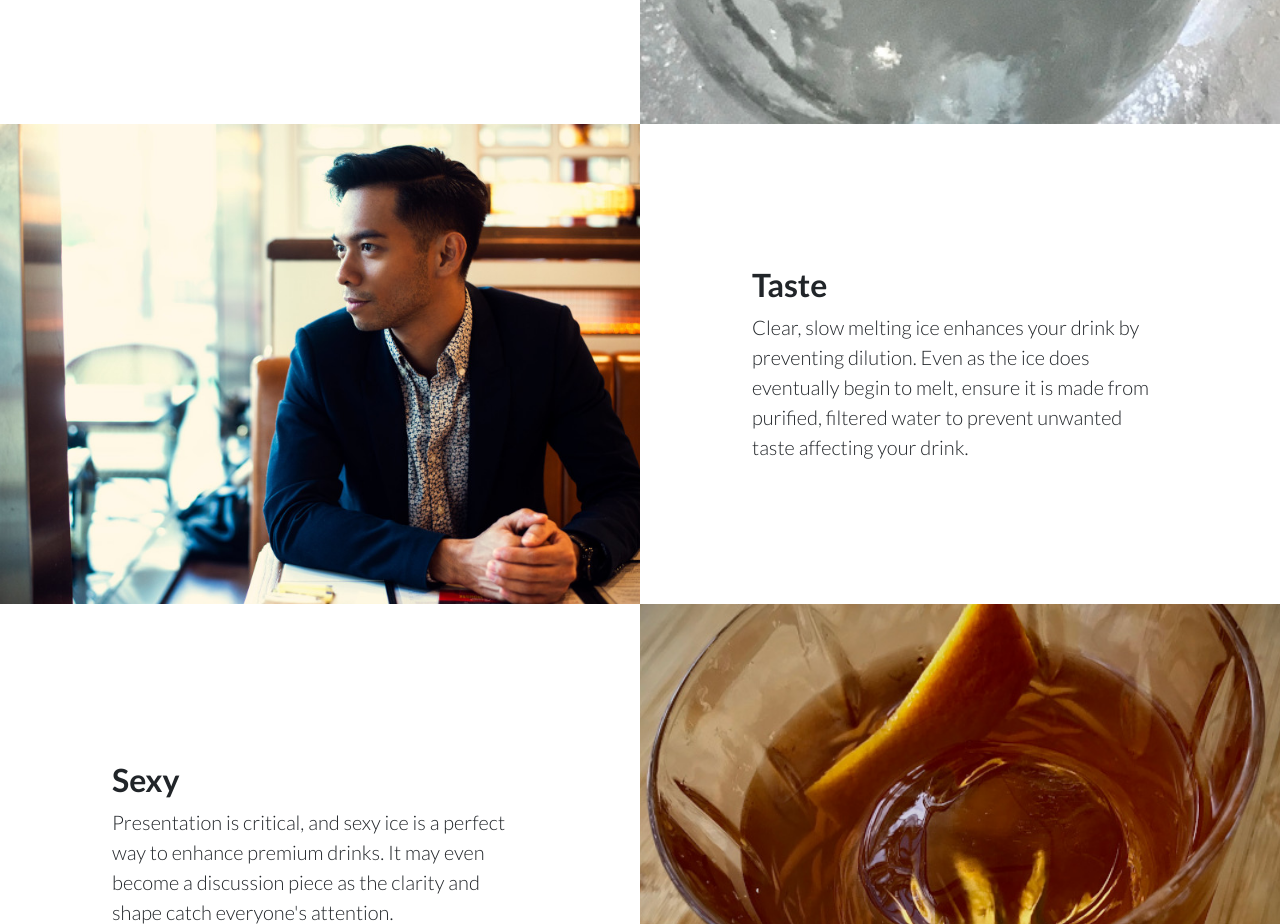
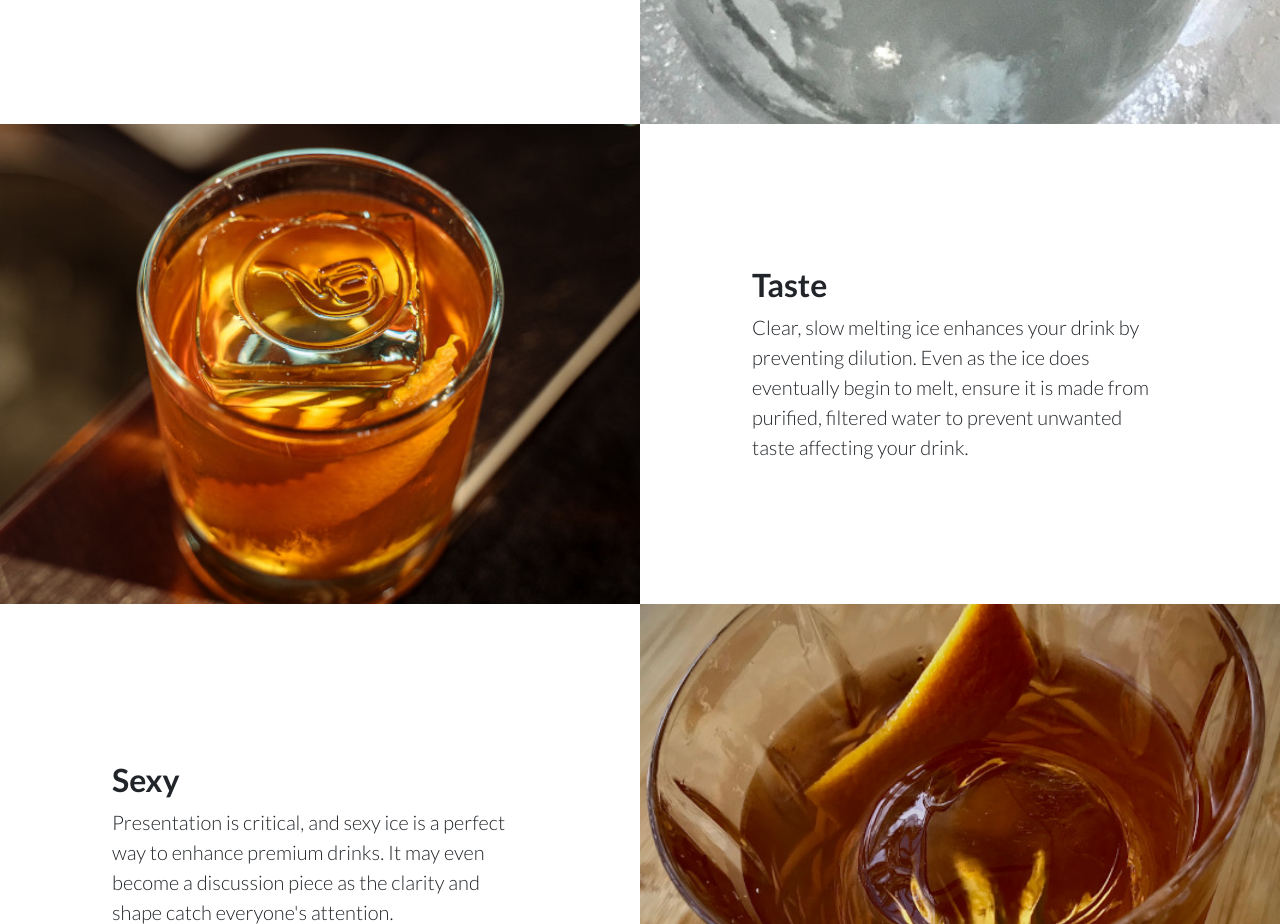
Before and after one commit to skywayice/skywayice.github.io, a plain HTML site: page index.html in a window 1280 px wide. Shown: the part 1543-2467 px from the top of the page. Drawn offline with nearby package versions, Linux system fonts and the light colour scheme.

Commit message:
replaced image

```diff
--- a/index.html
+++ b/index.html
@@ -87,7 +87,7 @@
                 </div>
             </div>
             <div class="row g-0">
-                <div class="col-lg-6 text-white showcase-img" style="background-image: url('assets/img/bg-showcase-2-1.jpg');background-position-x:center;"></div>
+                <div class="col-lg-6 text-white showcase-img" style="background-image: url('assets/img/bg-showcase-3-1.jpg');background-position-x:center;"></div>
                 <div class="col-lg-6 my-auto showcase-text">
                     <h2>Taste</h2>
                     <p class="lead mb-0">Clear, slow melting ice enhances your drink by preventing dilution. Even as the ice does eventually begin to melt, ensure it is made from purified, filtered water to prevent unwanted taste affecting your drink.</p>
```
